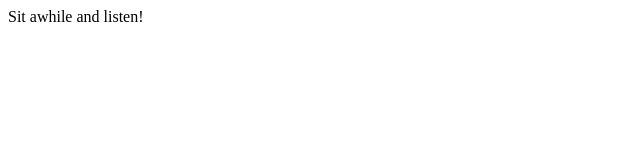
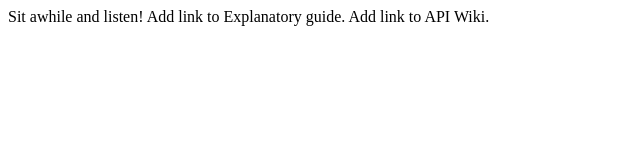
Before and after one commit to thomwiggs/SampleWebAPI, a plain HTML site: page index.html in a window 1280 px wide. Shown: the whole page, without its empty margins (0-640 px from the left). Drawn offline with Linux system fonts and the light colour scheme.

Commit message:
made changes to index to test travis

```diff
--- a/index.html
+++ b/index.html
@@ -7,5 +7,9 @@
 </head>
 <body>
     Sit awhile and listen!
+
+    Add link to Explanatory guide.
+
+    Add link to API Wiki.
 </body>
 </html>
```
